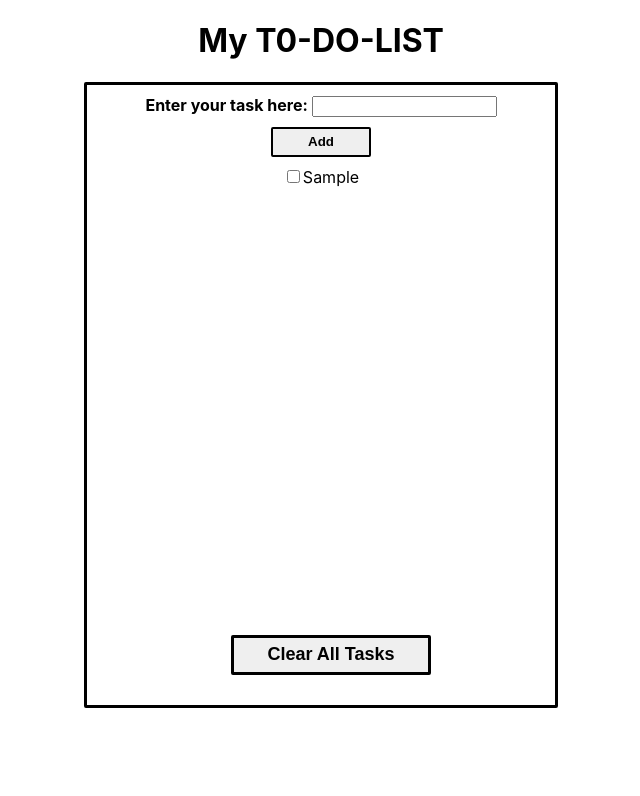
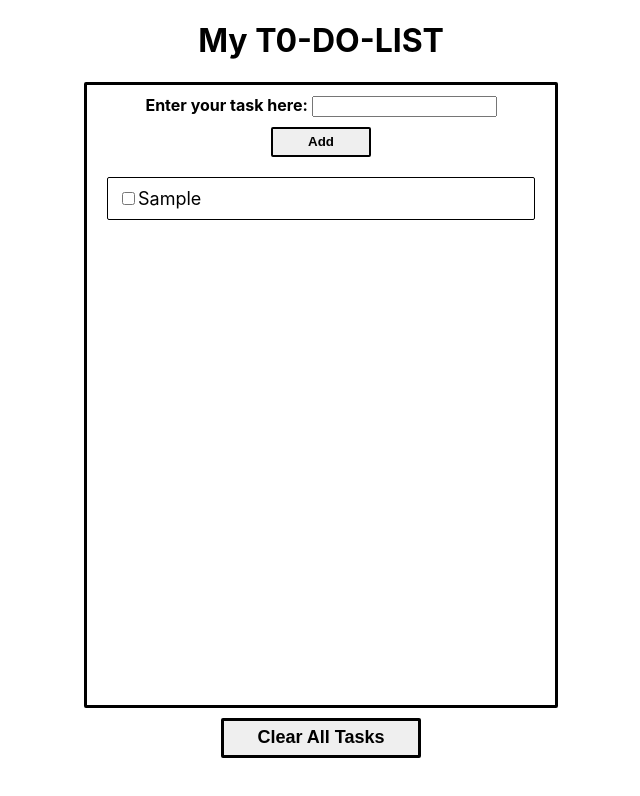
Before and after one commit to jasmineHere/Todo-List, a React (Create React App) app: page / in a window 1280 px wide. Both pictures are taken after typing "Sample" into the empty fields and a click on the button "Add". Shown: the top 796 px of the page, without its empty margins (319-959 px from the left). Built offline with nearby package versions, Linux system fonts and the light colour scheme.

Commit message:
added scroll function

```diff
--- a/src/App.css
+++ b/src/App.css
@@ -1,11 +1,14 @@
 .App{
+  display: flex;
+  flex-direction: column;
+  align-items: center;
+  justify-content: center;
   margin: auto;
   width: 50%;
 }
 
 .container{
   align-items: center;
-  justify-content: center;
   text-align: center;
   margin: auto;
   width: 70%;
@@ -13,7 +16,22 @@
   border: 3px solid;
   border-radius: 2px;
   padding: 10px;
-  position: relative;
+  flex-grow: 1; /* Allow this container to grow */
+  overflow-y: auto;
+}
+
+.tasksContainer {
+  display: flex;
+  flex-direction: column;
+}
+
+.TasksList{
+  margin: 10px;
+  border-radius: 2px;
+  font-size: large;
+  border: 1px solid;
+  padding: 10px;
+  text-align: left;
 }
 
 h1{
@@ -27,18 +45,17 @@ h1{
   border-radius: 2px;
   border: 2px solid;
   font-weight: bolder;
+  cursor: pointer;
 }
 
 .button2{
-  margin: 10px;
+  margin: 10px auto; /* 'auto' will center the block-level element horizontally */
   width: 200px;
   height: 40px;
   border-radius: 2px;
   font-size: large;
   border: 3px solid;
   font-weight: bolder;
-  position: absolute;
-  bottom: 20px;
-  left: 50%;
-  transform: translateX(-50%);
+  cursor: pointer;
+  display: block; /* ensures the button is a block-level element */
 }
--- a/src/App.jsx
+++ b/src/App.jsx
@@ -46,8 +46,9 @@ function App() {
         <button className="button1" onClick={() => handleClick()}>
           Add
         </button>
+        <div className="tasksContainer">
           {taskList.map((task, index) => (
-          <div key={index}>
+            <div className="TasksList" key={index}>
               <input
                 type="checkbox"
                 checked={completedTasks[index]}
@@ -55,17 +56,20 @@ function App() {
               />
               <span
                 style={
-                completedTasks[index] ? { textDecoration: "line-through" } : {}
+                  completedTasks[index]
+                    ? { textDecoration: "line-through" }
+                    : {}
                 }
               >
                 {task}
               </span>
             </div>
           ))}
+        </div>
+      </div>
       <button className="button2" onClick={() => clearAllTasks()}>
             Clear All Tasks
       </button>
-      </div>
     </div>
   );
 }
```
Lines whose indentation alone changed are shown as unchanged.
